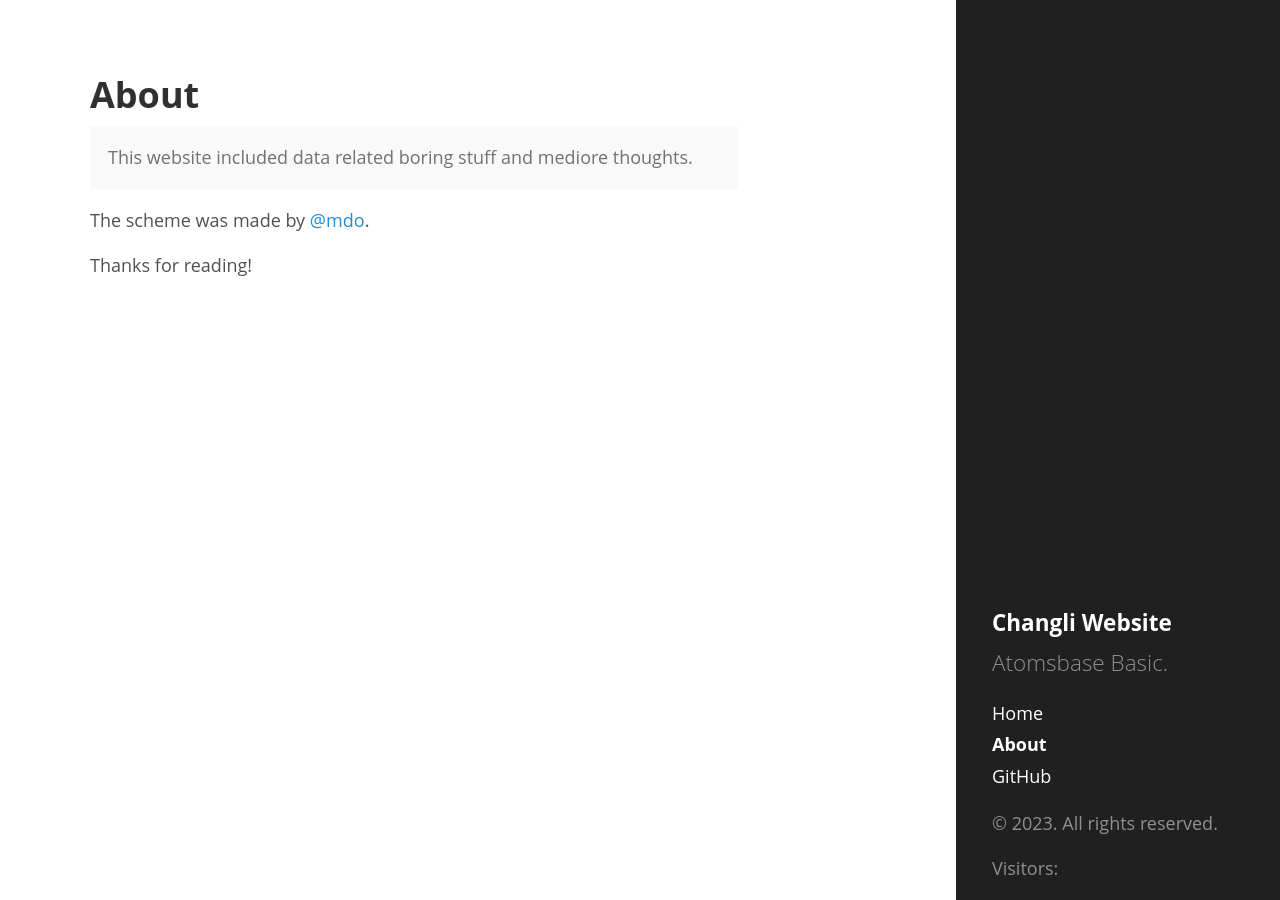
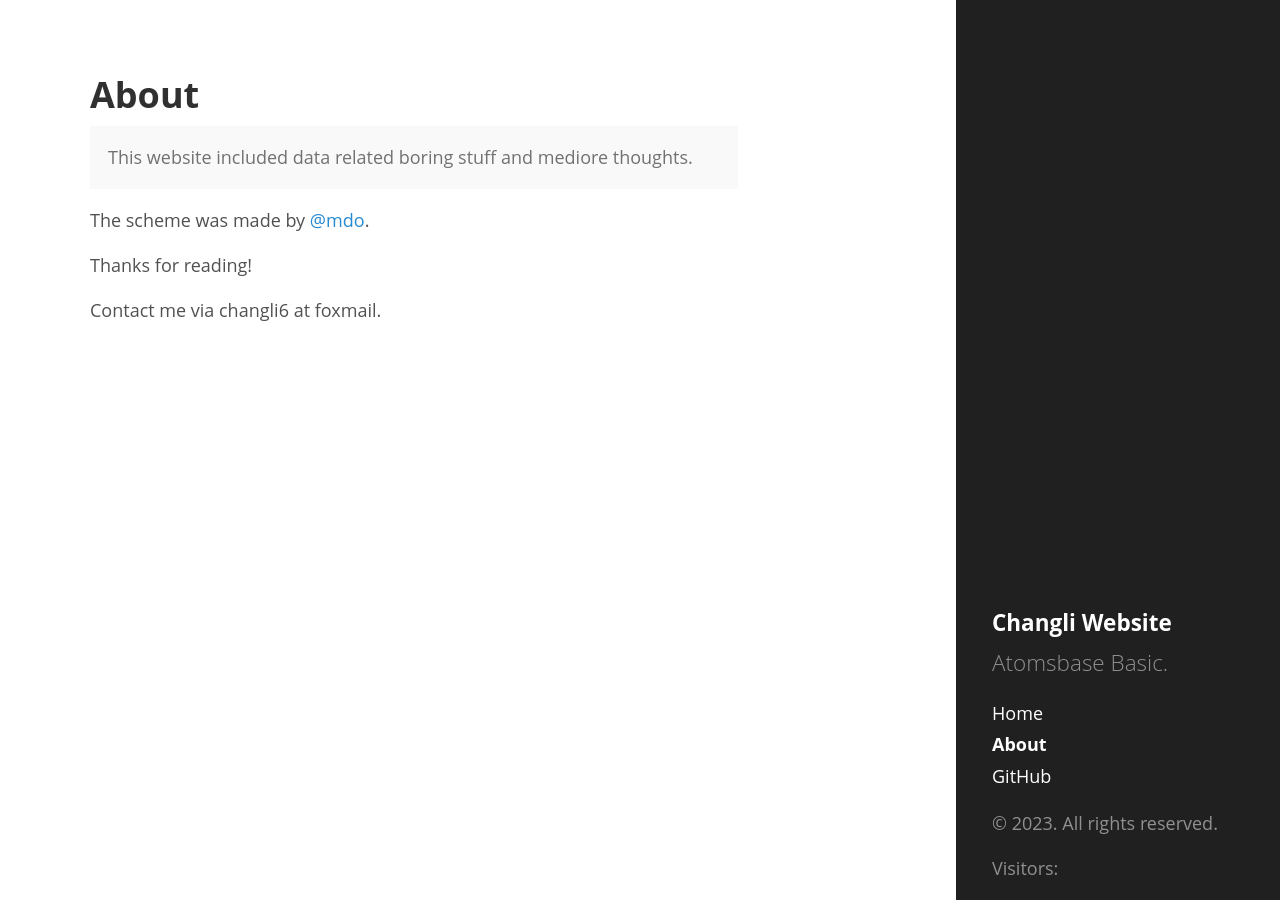
Before and after one commit to changli6/changli6.github.io, a Jekyll site: the page built from about.md, in a window 1280 px wide. Built offline with Jekyll 4.4.1, drawn with Linux system fonts in a browser that asks for light colours; comment, search, counter and statistics services are not loaded.

Commit message:
Update contact

```diff
--- a/about.md
+++ b/about.md
@@ -10,3 +10,5 @@ title: About
 The scheme was made by [@mdo](https://twitter.com/mdo).
 
 Thanks for reading!
+
+Contact me via changli6 at foxmail.
```
